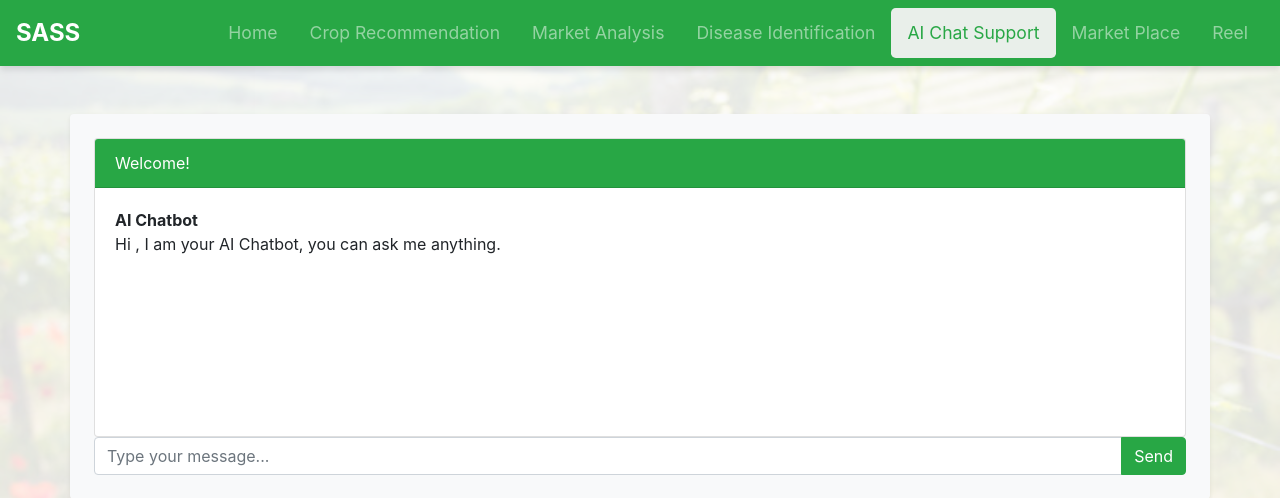
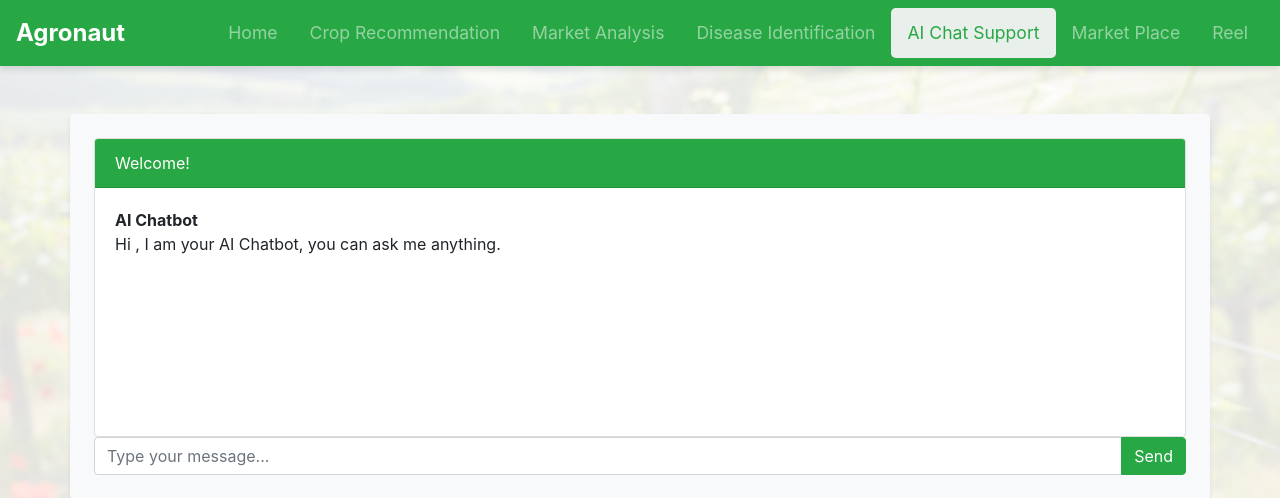
Before and after one commit to RashenThemiya/mini_project, a Django app: page /ai_chat_support/ in a window 1280 px wide. Shown: the top 498 px of the page. Run offline with Django 5.2, Linux system fonts and the light colour scheme; parts of the project's set-up code (start-up, migrations or seed data) failed here and were passed over; some libraries are stand-ins or nearby versions.

Commit message:
change logo name

```diff
--- a/home/templates/base.html
+++ b/home/templates/base.html
@@ -156,7 +156,7 @@
 <body>
 
     <nav class="navbar navbar-expand-lg navbar-dark bg-success">
-        <a class="navbar-brand" href="{% url 'home_index' %}">SASS</a>
+        <a class="navbar-brand" href="{% url 'home_index' %}">Agronaut</a>
         <button class="navbar-toggler" type="button" data-toggle="collapse" data-target="#navbarNav" aria-controls="navbarNav" aria-expanded="false" aria-label="Toggle navigation">
             <span class="navbar-toggler-icon"></span>
         </button>
```
